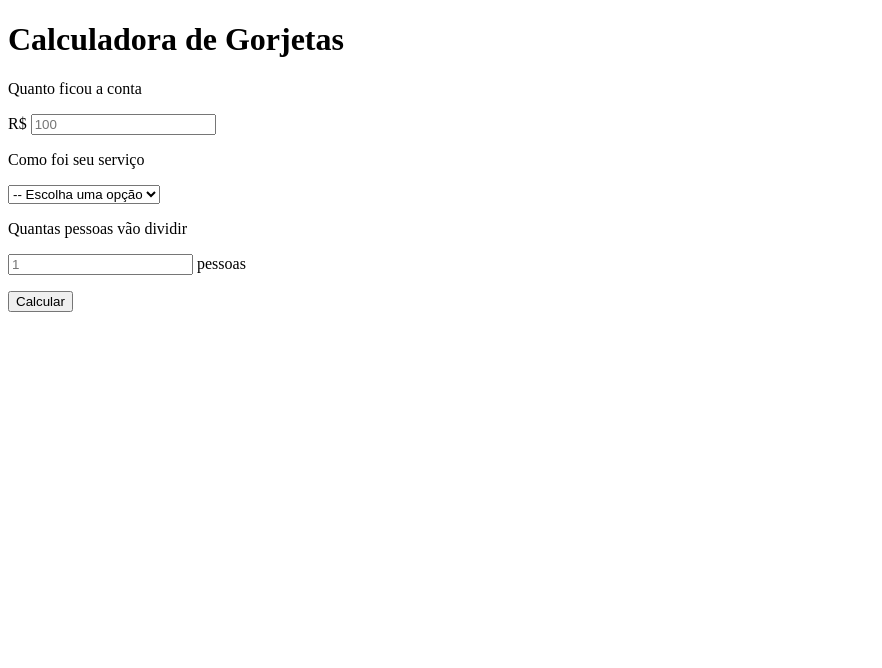
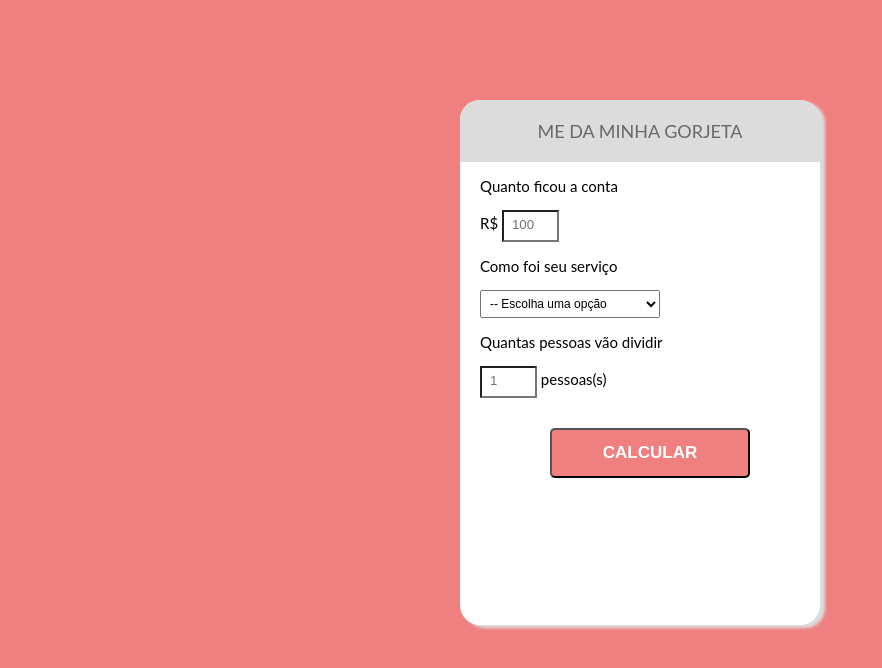
Before and after one commit to Cleber-0101/Gorjetas.github.io, a plain HTML site: page estrutura.html in a window 1280 px wide. Shown: the whole page, without its empty margins (0-882 px from the left). Drawn offline with Linux system fonts and the light colour scheme.

Commit message:
Estilizando com CSS a calculadora

```diff
--- a/Style.css
+++ b/Style.css
@@ -0,0 +1,69 @@
+
+:root{
+  --primary-color: lightcoral;
+  --secondary-color: dimgray ;
+  --tertinary-color: gainsboro;
+}
+
+
+body{
+  background-color: lightcoral;
+  font-size: 15px;
+  font-family: Lato, Helvetica, sans-serif;
+
+}
+
+#container {
+  height: 525px;
+  width: 360px;
+  margin: 100px auto;
+  background: #fff;
+  box-shadow: 5px 3px 3px var(--tertinary-color);
+  border-radius: 20px;
+}
+
+.title{
+  background-color: var(--tertinary-color);
+  color: var(--secondary-color);
+  padding: 20px;
+  text-transform: uppercase;
+  font-size: 18px;
+  font-weight: normal;
+  border-top-left-radius: 20px ;
+  border-top-right-radius: 20px ;
+  text-align: center;
+}
+
+.tipsForm{
+  padding-left: 20px;
+}
+
+.formInput{
+  background: white;
+  width: 40px;
+  padding: 5px 5px 8px 8px;
+}
+
+.formInput:focus {
+  border: 3px solid var(--primary-color);
+  outline: none;
+}
+
+.formSelect{
+  width: 180px;
+  padding: 5px;
+  font-size: 12px;
+}
+
+.formSubmit{
+  text-transform: uppercase;
+  font-weight: bold;
+  display: block;
+  margin: 30px auto;
+  background: var(--primary-color);
+  border-radius: 5px;
+  width: 200px;
+  height: 50px;
+  font-size: 17px;
+  color: white;
+}
--- a/estrutura.html
+++ b/estrutura.html
@@ -8,21 +8,22 @@
   <title>Calculadora de gorjeta</title>
 </head>
 <body>
+  <div id="container">
   <div>
-    <h1>Calculadora de Gorjetas</h1>
+    <h1 class="title" >Me da minha gorjeta</h1>
   </div>
-  <form>
+  <form class="tipsForm" >
     <label for="bill">
       <p>Quanto ficou a conta</p>
     </label>
     <p>
-      R$ <input type="number" placeholder="100" name="bill" id="bill">
+      R$ <input type="number" placeholder="100" name="bill" id="bill" class="formInput">
     </p>
     <label for="serviceQual">
       <p>Como foi seu serviço</p>
     </label>
     <p>
-      <select name="serviceQual" id="serviceQual">
+      <select name="serviceQual" id="serviceQual" class="formSelect">
         <option disabled selected value="0" > -- Escolha uma opção  </option>
 
         <option value="0.3">30% - Incrivel</option>
@@ -36,9 +37,10 @@
       <p>Quantas pessoas vão dividir</p>
     </label>
       <p>
-        <input type="number" placeholder="1" name="people" id="people"> pessoas
+        <input type="number" placeholder="1" name="people" id="people" class="formInput"> pessoas(s)
       </p>
-      <button type="submit"> Calcular </button>
+      <button type="submit"  class="formSubmit"  > Calcular </button>
   </form>
+  </div>
 </body>
 </html>
```
